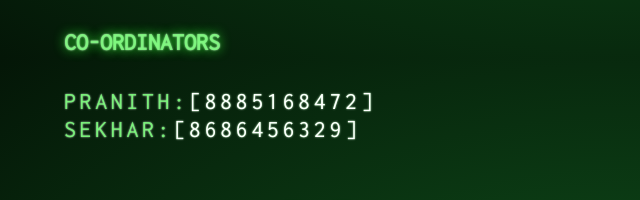
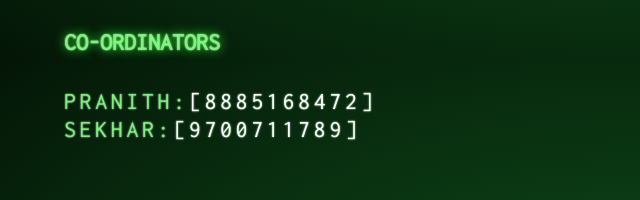
Before and after one commit to VamsiVutukuri/Headstart_2017, a plain HTML site: page events.html in a window 1280 px wide. Shown: the part 1542-1742 px from the top of the page, 0-640 px from the left. Drawn offline with nearby package versions, Linux system fonts and the light colour scheme.

Commit message:
Update events.html

```diff
--- a/events.html
+++ b/events.html
@@ -50,7 +50,7 @@
 
   <h4>Co-ordinators</h4>
   <p class="output1"> Pranith:<a>8885168472</a></p>
-  <p class="output1"> Sekhar:<a>8686456329</a></p>
+  <p class="output1"> Sekhar:<a>9700711789</a></p>
 
 <br/>
 
```
